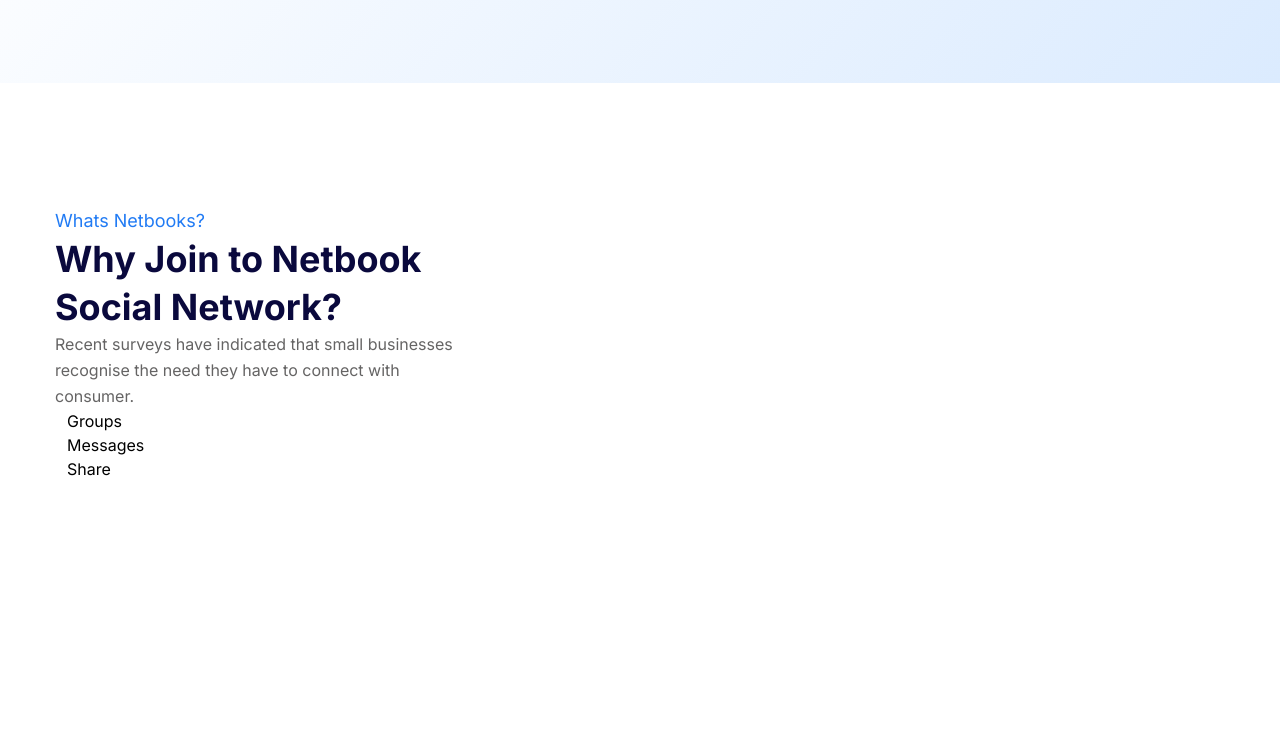
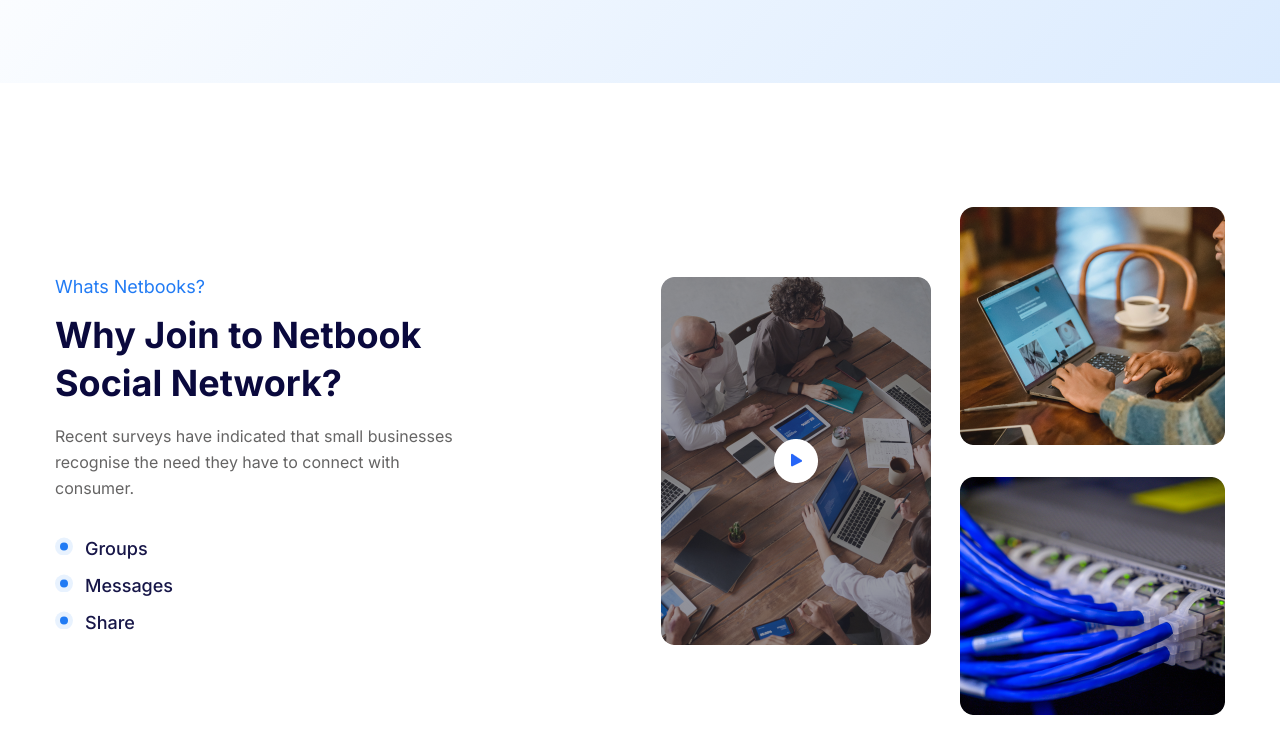
Before and after one commit to endjiansyah/netbook-tailwindcss, a plain HTML site: page index.html in a window 1280 px wide. Shown: the part 691-1444 px from the top of the page. Before the commit the page ends 1172 px from the top, so only its background shows below. Drawn offline with nearby package versions, Linux system fonts and the light colour scheme.

Commit message:
section #join

```diff
--- a/assets/css/style.css
+++ b/assets/css/style.css
@@ -21,15 +21,3 @@ input{
 #hero{
     background: linear-gradient(311.76deg, #D4E7FE -15.24%, #FFFFFF 78.85%);
 }
-
-#join ul li::before{
-
-        content: " ";
-        width:18px;
-        height:18px;
-        background-image:url(../images/logo/li-decor.svg);
-        margin-right: 12px;
-        background-size: cover;
-        background-repeat: no-repeat;
-
-}
--- a/index.html
+++ b/index.html
@@ -28,7 +28,8 @@
                 colors: {
                     primary: '#217BF4',
                     title: '#0A093D',
-                    secondary : '#656464'
+                    secondary : '#656464',
+                    blueli : '#171648',
                 }
             }
           }
@@ -54,6 +55,13 @@
             .par-a { /* text 16px line height 28px #656564 */
                 @apply text-base font-normal leading-[26px] font-inter text-secondary
             }
+            .li-join{
+                /* li::before */
+                @apply before:content-[''] before:inline-block before:w-[18px] before:h-[18px] before:bg-[url('./assets/images/logo/li-decor.svg')] before:mr-3 before:bg-cover before:bg-no-repeat
+                /* li */
+                font-medium text-lg leading-[18px] text-blueli mb-4
+            }
+
         }
 
       </style>
@@ -111,20 +119,29 @@
         </div>
     </section>
     <section id="join">
-        <div class="container pt-[124px] flex justify-between items-center">
+        <div class="container pt-[124px] flex justify-between items-center mb-[55px]">
             <div class="left items-start w-[406px]">
-                <p class="text-primary text-lg">
+                <p class="text-primary text-lg mb-[10px]">
                     Whats Netbooks?
                 </p>
-                <h1 class="title-a">
+                <h1 class="title-a mb-4">
                     Why Join to Netbook Social Network?
                 </h1>
-                <p class="par-a">Recent surveys have indicated that small businesses recognise the need they have to connect with consumer.</p>
+                <p class="par-a mb-9">Recent surveys have indicated that small businesses recognise the need they have to connect with consumer.</p>
                 <ul>
-                    <li>Groups</li>
-                    <li>Messages</li>
-                    <li>Share</li>
+                    <li class="li-join">Groups</li>
+                    <li class="li-join">Messages</li>
+                    <li class="li-join">Share</li>
                 </ul>
+            </div>
+            <div class="right flex items-center gap-[29px]">
+                <div class="video">
+                    <img src="./assets/images/vid.png" alt="video">
+                </div>
+                <div class="image flex flex-col gap-8">
+                    <img src="./assets/images/jointopimg.png" alt="Netbook">
+                    <img src="./assets/images/joinbotimg.png" alt="Netbook">
+                </div>
             </div>
         </div>
     </section>
```
Also changed, not shown: assets/images/joinbotimg.png (added), assets/images/jointopimg.png (added), assets/images/vid.png (added).
